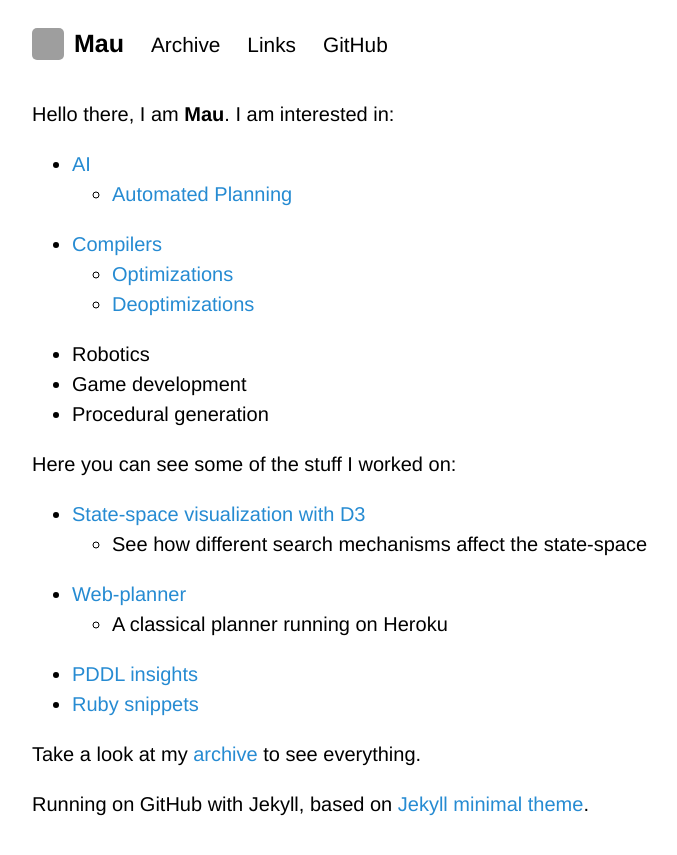
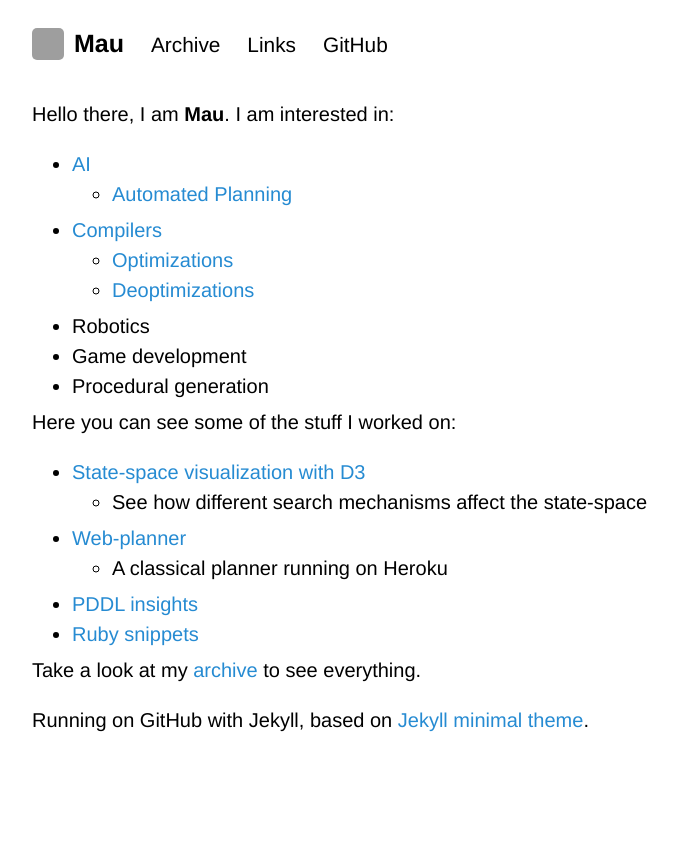
Before and after one commit to Maumagnaguagno/maumagnaguagno.github.io, a Jekyll site: the page built from index.md, in a window 1280 px wide. Shown: the top 855 px of the page, without its empty margins (228-905 px from the left). Built offline with Jekyll 4.4.1, drawn with Linux system fonts in a browser that asks for light colours; our own code applies the rules of GitHub Pages for plain Markdown files; grey boxes are pictures that could not be loaded.

Commit message:
CSS with smaller margin for lists

```diff
--- a/css/style.scss
+++ b/css/style.scss
@@ -68,7 +68,7 @@ h4, h5, h6 {
 // Body text
 
 p {
-  margin-top:    0;
+  margin-top: 0;
   margin-bottom: 1rem;
 }
 
@@ -76,12 +76,12 @@ p {
 
 ul, ol, dl {
   margin-top: 0;
-  margin-bottom: 1rem;
+  margin-bottom: 6px;
 }
 
 dt { font-weight: bold }
 
-dd { margin-bottom: .5rem }
+dd { margin-bottom: 6px }
 
 // Code
 
```
